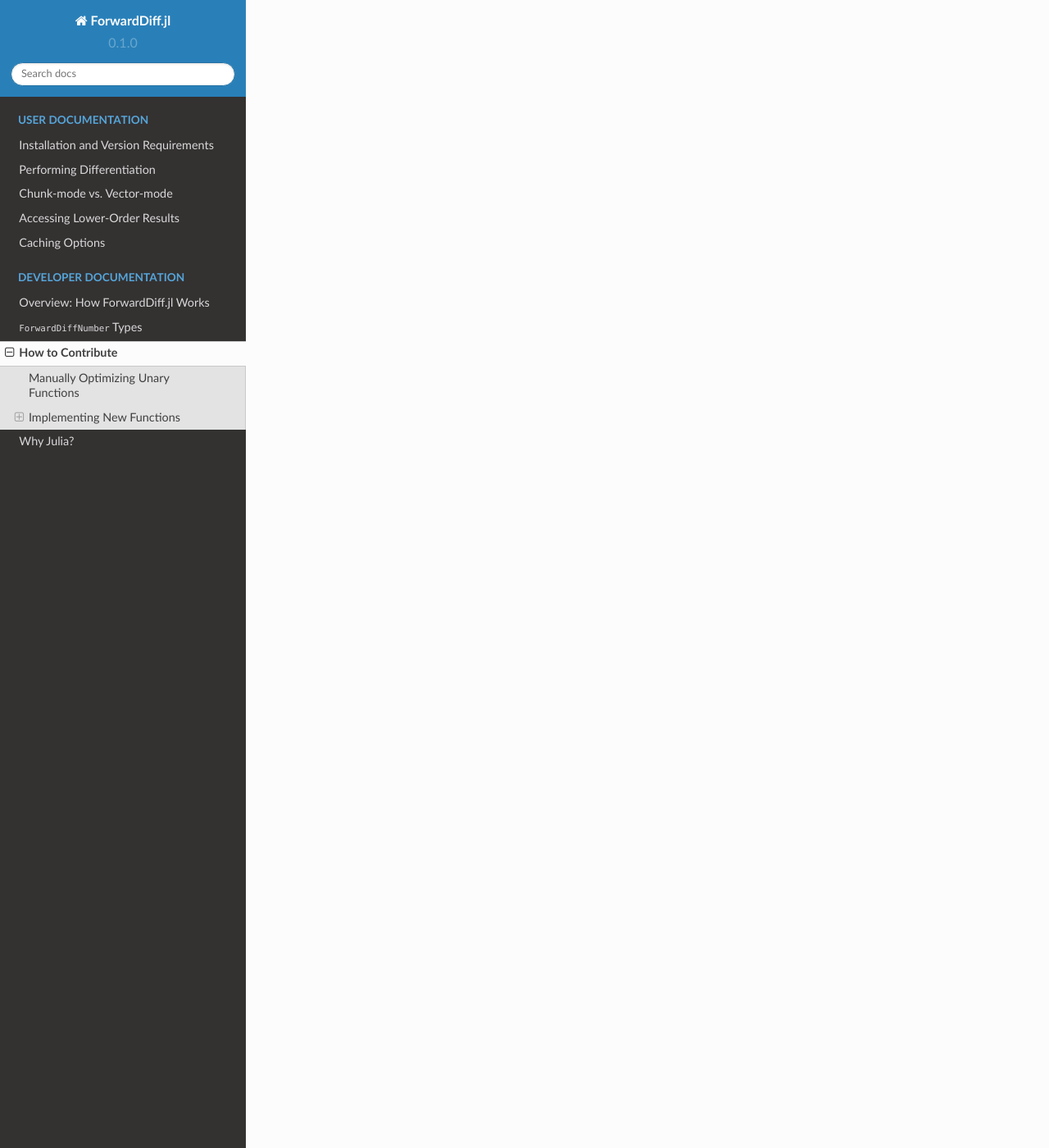
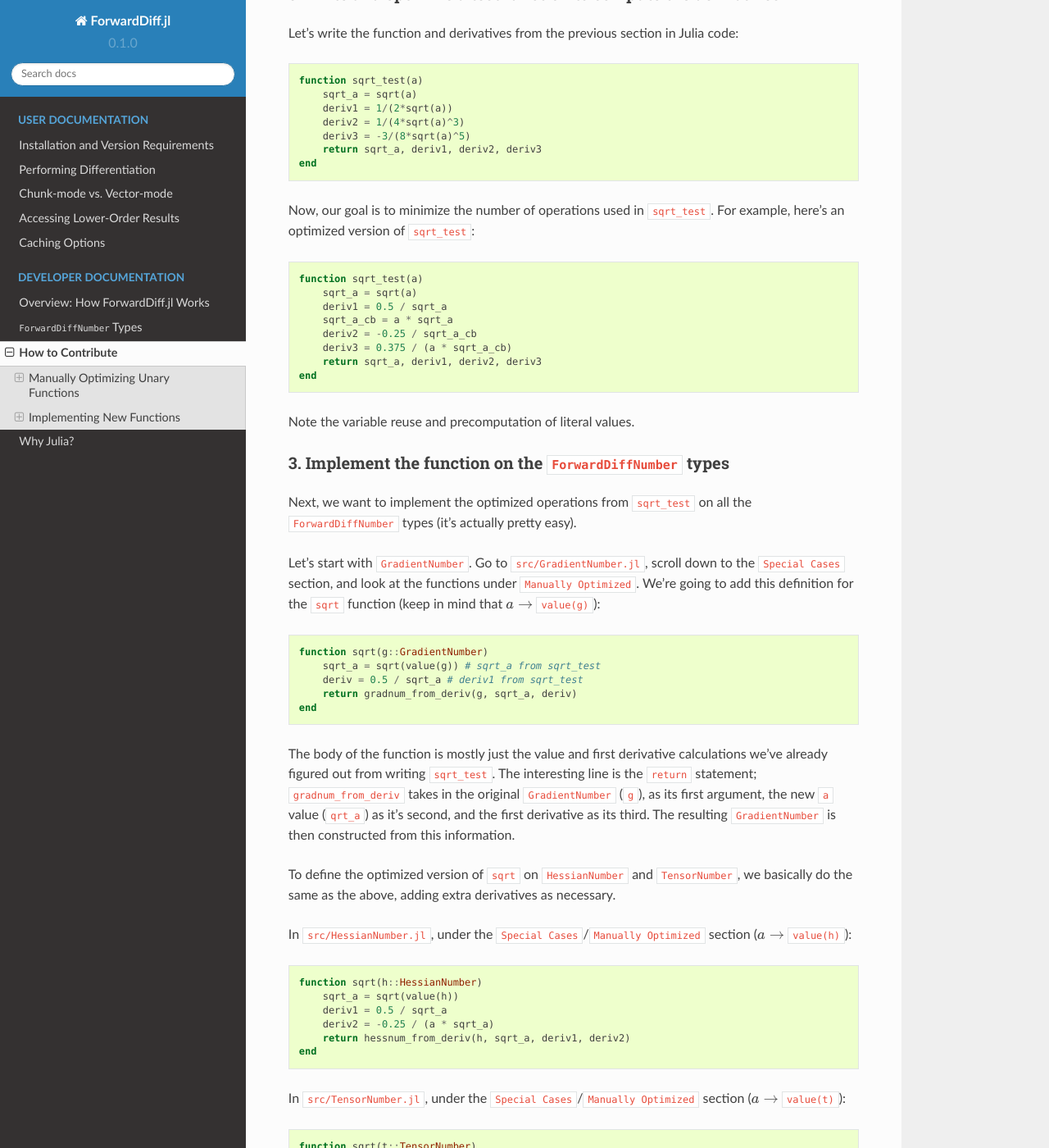
Before and after one commit to JuliaDiff/ForwardDiff.jl, a Sphinx documentation site: the page built from docs/source/contributing.rst, in a window 1280 px wide and 1400 px high, scrolled down 1471 px. Shown: the whole window at 82% size. Built offline with Sphinx 7.4.7 and the Read the Docs theme 2.0.0, drawn with Linux system fonts in a browser that asks for light colours; some of the changed text lies outside the part shown.

Commit message:
added tutorial for manually optimizing unary functions

```diff
--- a/docs/source/contributing.rst
+++ b/docs/source/contributing.rst
@@ -14,10 +14,128 @@
 -----------------------------------
 
 1. Pick a function to optimize
+++++++++++++++++++++++++++++++
 
-2. Write out the function's first, second, and third derivatives, reusing shared sub-expressions where possible
+To see a list of functions to pick from, look at ``ForwardDiff.supported_unary_funcs``:
+
+.. code-block:: julia
+
+    julia> using ForwardDiff
+
+    julia> ForwardDiff.supported_unary_funcs
+    57-element Array{Symbol,1}:
+     :sqrt
+     :cbrt
+     :abs2
+     :inv
+     :log
+     :log10
+     :log2
+     :log1p
+     :exp
+     :exp2
+     :expm1
+     :sin
+     :cos
+     :tan
+     ⋮
+
+Some of these functions may have already been manually optimized. To see what functions have already been done, go to ``src/GradientNumber.jl``, scroll down to the ``Special Cases`` section, and look at the functions under ``Manually Optimized`` (further optimizations to these functions are always welcome, if you can come up with something clever).
+
+2. Write out the function's first, second, and third derivatives
+++++++++++++++++++++++++++++++++++++++++++++++++++++++++++++++++
+
+Let's say that you wanted to manually optimize the ``sqrt`` function (this function's already been done, but is a good example).
+
+Pretty naively, we can write out the function and its derivatives evaluated at some value :math:`a`:
+
+.. math::
+
+    y_0 &= \sqrt a \\
+    y_1 &= \frac{\delta}{\delta a} \sqrt a = \frac{1}{2 \sqrt a} \\
+    y_2 &= \frac{\delta^2}{\delta a^2} \sqrt a = - \frac{1}{4 a^{3/2}} \\
+    y_3 &= \frac{\delta^3}{\delta a^3} \sqrt a = - \frac{3}{8 a^{5/2}}
+
+3. Write and optimize a test function to compute the derivatives
+++++++++++++++++++++++++++++++++++++++++++++++++++++++++++++++++
+
+Let's write the function and derivatives from the previous section in Julia code:
+
+.. code-block:: julia
+
+    function sqrt_test(a)
+        sqrt_a = sqrt(a)
+        deriv1 = 1/(2*sqrt(a))
+        deriv2 = 1/(4*sqrt(a)^3)
+        deriv3 = -3/(8*sqrt(a)^5)
+        return sqrt_a, deriv1, deriv2, deriv3
+    end
+
+Now, our goal is to minimize the number of operations used in ``sqrt_test``. For example, here's an optimized version of ``sqrt_test``:
+
+.. code-block:: julia
+
+    function sqrt_test(a)
+        sqrt_a = sqrt(a)
+        deriv1 = 0.5 / sqrt_a
+        sqrt_a_cb = a * sqrt_a
+        deriv2 = -0.25 / sqrt_a_cb
+        deriv3 = 0.375 / (a * sqrt_a_cb)
+        return sqrt_a, deriv1, deriv2, deriv3
+    end
+
+Note the variable reuse and precomputation of literal values.
 
 3. Implement the function on the ``ForwardDiffNumber`` types
+++++++++++++++++++++++++++++++++++++++++++++++++++++++++++++
+
+Next, we want to implement the optimized operations from ``sqrt_test`` on all the ``ForwardDiffNumber`` types (it's actually pretty easy).
+
+Let's start with ``GradientNumber``. Go to ``src/GradientNumber.jl``, scroll down to the ``Special Cases`` section, and look at the functions under ``Manually Optimized``. We're going to add this definition for the ``sqrt`` function (keep in mind that :math:`a \to` ``value(g)``):
+
+.. code-block:: julia
+
+    function sqrt(g::GradientNumber)
+        sqrt_a = sqrt(value(g)) # sqrt_a from sqrt_test
+        deriv = 0.5 / sqrt_a # deriv1 from sqrt_test
+        return gradnum_from_deriv(g, sqrt_a, deriv)
+    end
+
+The body of the function is mostly just the value and first derivative calculations we've already figured out from writing ``sqrt_test``. The interesting line is the ``return`` statement; ``gradnum_from_deriv`` takes in the original ``GradientNumber`` (``g``), as its first argument, the new ``a`` value (``qrt_a``) as it's second, and the first derivative as its third. The resulting ``GradientNumber`` is then constructed from this information.
+
+
+To define the optimized version of ``sqrt`` on ``HessianNumber`` and ``TensorNumber``, we basically do the same as the above, adding extra derivatives as necessary.
+
+In ``src/HessianNumber.jl``, under the ``Special Cases``/``Manually Optimized`` section (:math:`a \to` ``value(h)``):
+
+.. code-block:: julia
+
+    function sqrt(h::HessianNumber)
+        sqrt_a = sqrt(value(h))
+        deriv1 = 0.5 / sqrt_a
+        deriv2 = -0.25 / (a * sqrt_a)
+        return hessnum_from_deriv(h, sqrt_a, deriv1, deriv2)
+    end
+
+In ``src/TensorNumber.jl``, under the ``Special Cases``/``Manually Optimized`` section (:math:`a \to` ``value(t)``):
+
+.. code-block:: julia
+
+    function sqrt(t::TensorNumber)
+        sqrt_a = sqrt(value(t))
+        deriv1 = 0.5 / sqrt_a
+        sqrt_a_cb = a * sqrt_a
+        deriv2 = -0.25 / sqrt_a_cb
+        deriv3 = 0.375 / (a * sqrt_a_cb)
+        return tensnum_from_deriv(t, sqrt_a, deriv1, deriv2, deriv3)
+    end
+
+4. Run Tests
+++++++++++++
+
+The functions in ``ForwardDiff.supported_unary_funcs`` are automatically tested as part of ForwardDiff.jl's test suite, so you don't need to write tests yourself. Go ahead and test your changes by running ``Pkg.test("ForwardDiff")``.
+
+If everything passes, you can submit a PR to the ForwardDiff.jl repository to share your work!
 
 Implementing New Functions
 --------------------------
```
